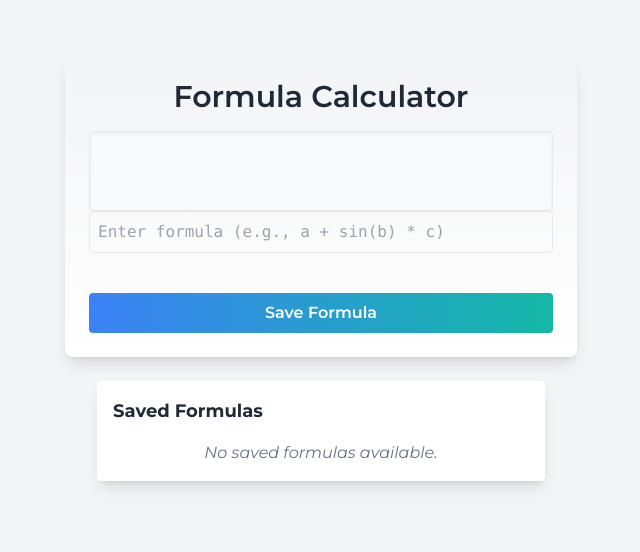
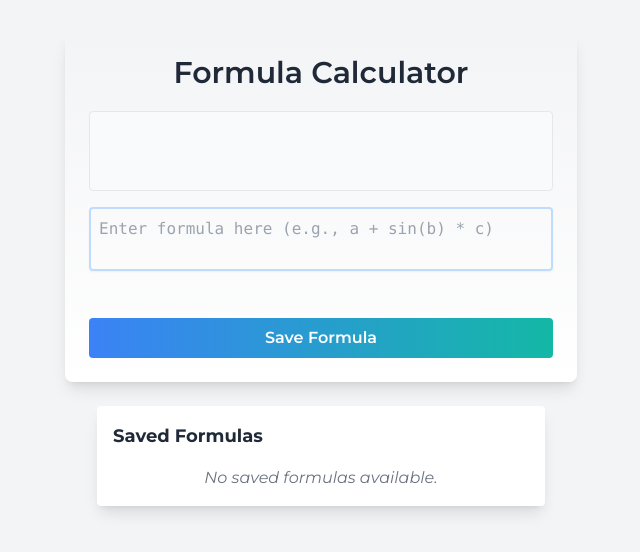
Before and after one commit to Eman59/react-ts-calc, a React (Create React App) app: page / in a window 1280 px wide. Shown: the part 132-684 px from the top of the page, without its empty margins (319-959 px from the left). Built offline with nearby package versions, Linux system fonts and the light colour scheme.

Commit message:
final changes for calculator

```diff
--- a/package.json
+++ b/package.json
@@ -8,8 +8,7 @@
     "katex": "^0.16.11",
     "react": "^19.0.0",
     "react-dom": "^19.0.0",
-    "react-scripts": "5.0.1",
-    "react-syntax-highlighter": "^15.6.1"
+    "react-scripts": "5.0.1"
   },
   "scripts": {
     "start": "react-scripts start",
--- a/src/Calc.tsx
+++ b/src/Calc.tsx
@@ -114,14 +114,14 @@ function Calc() {
     <div className="min-h-screen bg-gray-100 flex items-center justify-center font-montserrat">
       <div className="container mx-auto p-4">
         <div className="max-w-lg mx-auto bg-gradient-to-b from-gray-100 to-white shadow-lg rounded-lg p-6">
-          <h1 className="text-3xl font-semibold text-center text-gray-800 mb-4">
+          <h1 className="text-3xl font-semibold text-center text-gray-800 mb-5">
             Formula Calculator
           </h1>
 
           {/* Display LaTeX */}
           {config.featureFlags.allowLatexRendering && (
             <div
-              className="p-4 bg-gray-50 border rounded shadow-inner whitespace-pre-wrap word-wrap break-word min-h-[80px] text-lg"
+              className="p-4 bg-gray-50 border rounded whitespace-pre-wrap word-wrap break-word min-h-[80px] text-lg mb-4"
               dangerouslySetInnerHTML={{ __html: renderLatex() }}
             />
           )}
--- a/src/components/FormulaInput.tsx
+++ b/src/components/FormulaInput.tsx
@@ -1,27 +1,45 @@
-import React, { useRef } from "react";
+import React, { useRef, useEffect } from "react";
 
 export const FormulaInput: React.FC<{
   formula: string;
   setFormula: (value: string) => void;
 }> = ({ formula, setFormula }) => {
-  const inputRef = useRef<HTMLInputElement>(null);
+  const textareaRef = useRef<HTMLTextAreaElement>(null);
 
   // To store the colors assigned to variables
   const variableColorMap: { [key: string]: string } = {};
   const colorPalette = [
-    "text-red-500", "text-blue-500", "text-green-500", "text-yellow-500",
-    "text-purple-500", "text-orange-500", "text-pink-500", "text-teal-500"
+    "text-red-500",
+    "text-blue-500",
+    "text-green-500",
+    "text-yellow-500",
+    "text-purple-500",
+    "text-orange-500",
+    "text-pink-500",
+    "text-teal-500",
   ];
   let colorIndex = 0;
 
+  // Resize the textarea as the content changes
+  const handleResize = () => {
+    if (textareaRef.current) {
+      textareaRef.current.style.height = 'auto'; // Reset height to auto
+      textareaRef.current.style.height = `${textareaRef.current.scrollHeight}px`; // Set height based on content
+    }
+  };
+
+  useEffect(() => {
+    handleResize(); // Resize the textarea on mount and content change
+  }, [formula]);
+
   const highlightFormula = (text: string) => {
-    const operatorRegex = /(\+|\-|\*|\/|\^)/g; // Operators
+    const operatorRegex = /(\+|-|\*|\/|\^)/g; // Operators
     const functionRegex = /\b(sin|cos|tan|log|sqrt|abs)\b/gi; // Functions
     const numberRegex = /\b\d+(\.\d+)?\b/g; // Numbers
     const variableRegex = /\b[a-zA-Z_][a-zA-Z0-9_]*\b/g; // Variables
 
     const tokens: React.JSX.Element[] = [];
-    let match;
+    let match: RegExpExecArray | [string] | null;
     let lastIndex = 0;
 
     // Combined regex to tokenize
@@ -45,13 +63,19 @@ export const FormulaInput: React.FC<{
       // Highlight based on the matched group
       if (operatorRegex.test(matchedText)) {
         tokens.push(
-          <span key={`operator-${match.index}`} className="text-blue-500 font-bold">
+          <span
+            key={`operator-${match.index}`}
+            className="text-blue-500 font-bold"
+          >
             {matchedText}
           </span>
         );
       } else if (functionRegex.test(matchedText)) {
         tokens.push(
-          <span key={`function-${match.index}`} className="text-green-500 font-semibold">
+          <span
+            key={`function-${match.index}`}
+            className="text-green-500 font-semibold"
+          >
             {matchedText}
           </span>
         );
@@ -65,12 +89,16 @@ export const FormulaInput: React.FC<{
         // If variable is already assigned a color, reuse that color
         if (!variableColorMap[matchedText]) {
           // Assign a new color if not yet assigned
-          variableColorMap[matchedText] = colorPalette[colorIndex % colorPalette.length];
+          variableColorMap[matchedText] =
+            colorPalette[colorIndex % colorPalette.length];
           colorIndex++;
         }
 
         tokens.push(
-          <span key={`variable-${match.index}`} className={variableColorMap[matchedText]}>
+          <span
+            key={`variable-${match.index}`}
+            className={variableColorMap[matchedText]}
+          >
             {matchedText}
           </span>
         );
@@ -94,20 +122,20 @@ export const FormulaInput: React.FC<{
   return (
     <div className="relative w-full">
       {/* Highlighted Formula Overlay */}
-      <div
-        className="absolute inset-0 pointer-events-none font-mono text-left whitespace-pre-wrap break-words p-2 overflow-hidden"
-      >
+      <div className="absolute inset-0 pointer-events-none font-mono text-left whitespace-pre-wrap break-words p-2 overflow-hidden">
         {highlightFormula(formula)}
       </div>
 
-      {/* Transparent Input Field */}
-      <input
-        ref={inputRef}
-        type="text"
+      {/* Transparent Textarea Field */}
+      <textarea
+        ref={textareaRef}
         value={formula}
-        onChange={(e) => setFormula(e.target.value)}
-        className="w-full border rounded p-2 text-transparent bg-gray-100 caret-black font-mono focus:outline-none focus:ring-0 relative"
-        placeholder="Enter formula (e.g., a + sin(b) * c)"
+        onChange={(e: { target: { value: string } }) => {
+          setFormula(e.target.value);
+          handleResize(); // Resize on change
+        }}
+        className="w-full border-2 border-solid border-blue-200 shadow-sm inner-shadow rounded p-2 text-transparent bg-gray-100 caret-black font-mono focus:outline-none focus:ring-0 relative resize-none overflow-hidden scrollbar-thin scrollbar-thumb-gray-500 scrollbar-track-gray-700"
+        placeholder="Enter formula here (e.g., a + sin(b) * c)"
         spellCheck={false}
         style={{
           backgroundColor: "transparent",
--- a/src/components/VariableInput.tsx
+++ b/src/components/VariableInput.tsx
@@ -20,8 +20,8 @@ export const VariableInput: React.FC<{
         type="text"
         value={value || ""}
         onChange={handleInputChange}
-        className="flex-grow border rounded px-2 py-1"
-        placeholder="Enter a numeric value"
+        className="flex-grow border border-gray-300 rounded px-2 py-1 focus:outline-none focus:border-blue-500 focus:ring focus:ring-blue-200"
+        placeholder="Enter a variable value (e.g., n = 10)"
       />
     </div>
   );
--- a/src/config/config.ts
+++ b/src/config/config.ts
@@ -22,5 +22,5 @@ export const config = {
     canManageVariables: true, // Keep if users should manage (edit) variables,
     canCopyFormula: true, // Permission for copying formulas to clipboard
     canDeleteSavedFormulas: true, // Whether the user can delete saved formulas
-  }
+  },
 };
--- a/src/utils/index.tsx
+++ b/src/utils/index.tsx
@@ -9,7 +9,11 @@ export const copyToClipboard = (latex: string) => {
   navigator.clipboard.writeText(cleanFormula(latex)).then(() => {});
 };
 
-export const removeFormula = (index: number, savedFormulas: SavedFormula[], setSavedFormulas: React.Dispatch<React.SetStateAction<SavedFormula[]>>) => {
+export const removeFormula = (
+  index: number,
+  savedFormulas: SavedFormula[],
+  setSavedFormulas: React.Dispatch<React.SetStateAction<SavedFormula[]>>
+) => {
   const updated = savedFormulas.filter((_, i) => i !== index);
   setSavedFormulas(updated);
   localStorage.setItem("savedFormulas", JSON.stringify(updated));
```
Also changed, not shown: src/components/MathEvaluator.tsx (+3 -5 lines), src/components/SavedFormulas.tsx (+12 -3 lines), 1 other file (tests, documents, lock files or other folders).
